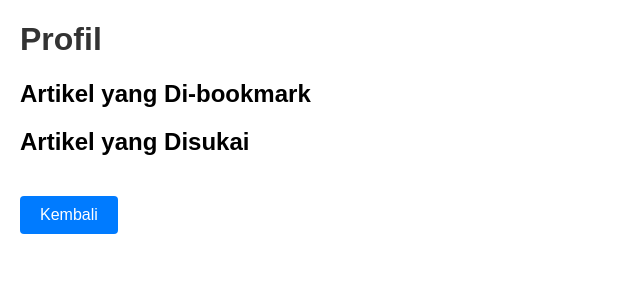
After one commit to FeniksZharovik/Web_Object_Test_AV, a PHP site: page /profile.php in a window 1280 px wide. The commit adds this page. Shown: the top 300 px of the page, without its empty margins (0-640 px from the left). Run offline with PHP 8.4, Linux system fonts and the light colour scheme; the visitor is signed in with stand-in values (Sample User, id 1); data that the repository does not hold is empty.

Commit message:
M main & article view, A profile

```diff
--- /dev/null
+++ b/profile.php
@@ -0,0 +1,90 @@
+<?php
+require 'config.php';
+session_start();
+
+if (!isset($_SESSION['user_id'])) {
+    header('Location: login.php');
+    exit;
+}
+
+$userId = $_SESSION['user_id'];
+
+// Ambil artikel yang di-bookmark
+$stmt = $pdo->prepare('SELECT a.id, a.judul FROM bookmark b JOIN artikel a ON b.artikel_id = a.id WHERE b.user_id = ?');
+$stmt->execute([$userId]);
+$bookmarkedArticles = $stmt->fetchAll();
+
+// Ambil artikel yang disukai
+$stmt = $pdo->prepare('SELECT a.id, a.judul FROM reaksi r JOIN artikel a ON r.artikel_id = a.id WHERE r.user_id = ? AND r.jenis_reaksi = "like"');
+$stmt->execute([$userId]);
+$likedArticles = $stmt->fetchAll();
+?>
+
+<!DOCTYPE html>
+<html lang="id">
+<head>
+    <meta charset="UTF-8">
+    <title>Profil</title>
+    <style>
+        body {
+            font-family: Arial, sans-serif;
+            margin: 20px;
+        }
+        h1 {
+            color: #333;
+        }
+        a {
+            text-decoration: none;
+            color: #007BFF;
+        }
+        a:hover {
+            text-decoration: underline;
+        }
+        ul {
+            list-style-type: none;
+            padding: 0;
+        }
+        li {
+            margin-bottom: 15px;
+        }
+        .back-button {
+            display: inline-block;
+            margin-top: 20px;
+            padding: 10px 20px;
+            background-color: #007BFF;
+            color: white;
+            text-decoration: none;
+            border-radius: 4px;
+        }
+        .back-button:hover {
+            background-color: #0056b3;
+        }
+    </style>
+</head>
+<body>
+    <h1>Profil</h1>
+    <h2>Artikel yang Di-bookmark</h2>
+    <ul>
+        <?php foreach ($bookmarkedArticles as $artikel): ?>
+            <li>
+                <a href="lihat_artikel.php?id=<?= $artikel['id'] ?>">
+                    <?= htmlspecialchars($artikel['judul']) ?>
+                </a>
+            </li>
+        <?php endforeach; ?>
+    </ul>
+
+    <h2>Artikel yang Disukai</h2>
+    <ul>
+        <?php foreach ($likedArticles as $artikel): ?>
+            <li>
+                <a href="lihat_artikel.php?id=<?= $artikel['id'] ?>">
+                    <?= htmlspecialchars($artikel['judul']) ?>
+                </a>
+            </li>
+        <?php endforeach; ?>
+    </ul>
+
+    <a href="index.php" class="back-button">Kembali</a>
+</body>
+</html>
```
Also changed, not shown: index.php (+9 -1 lines), lihat_artikel.php (+6 -3 lines).
